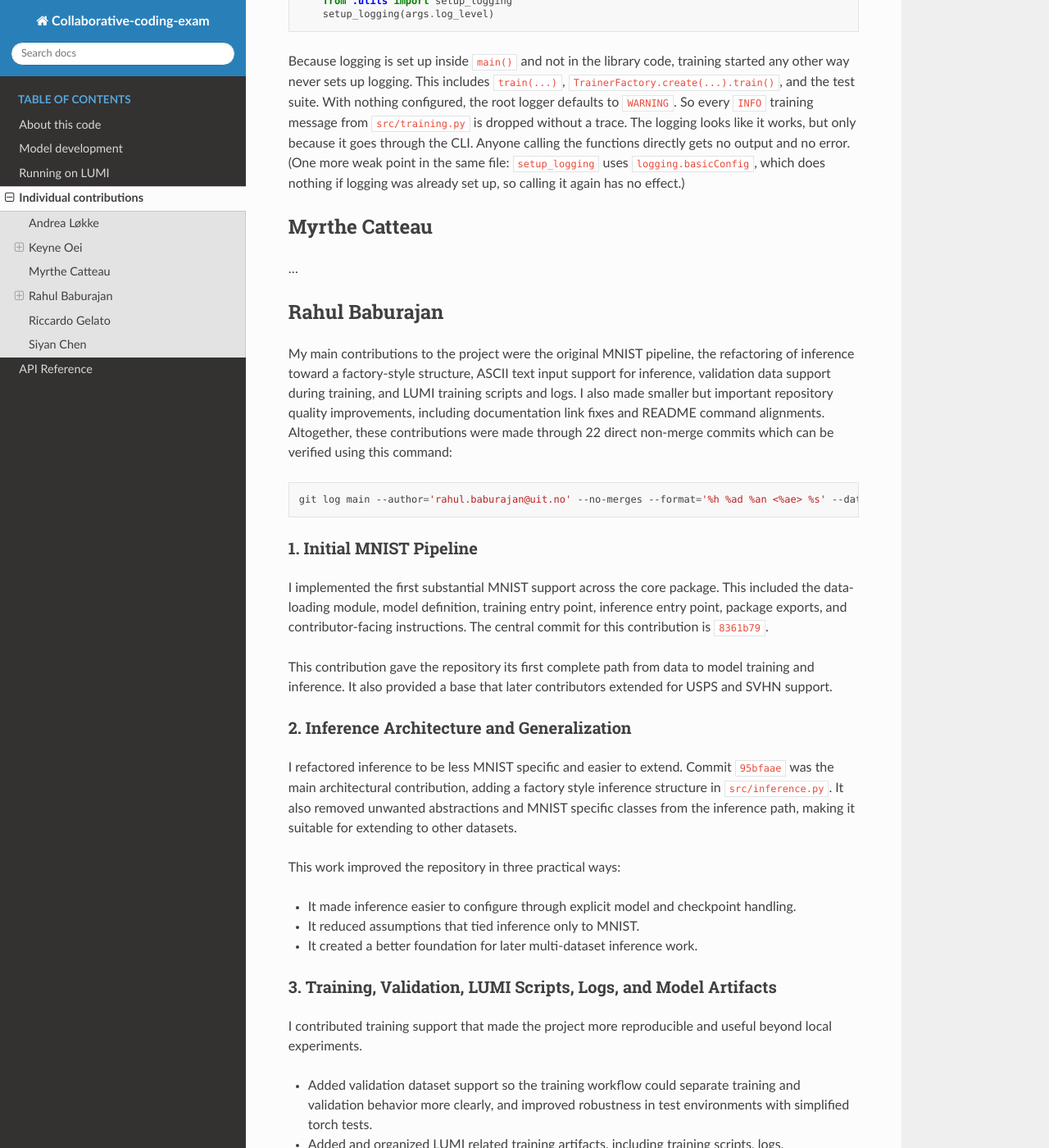
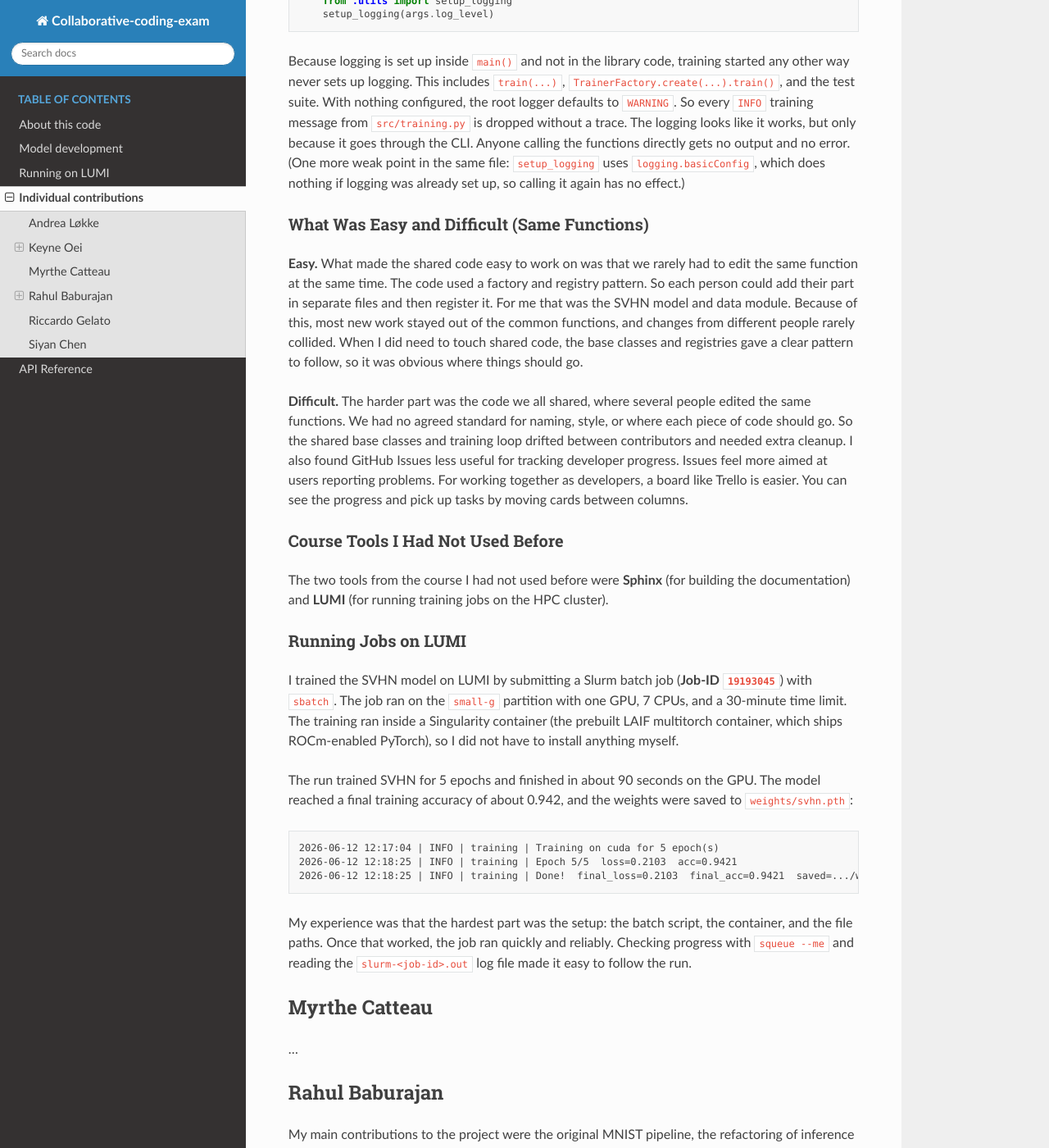
Before and after one commit to FYS-8805-Collaborative-Coding/Collaborative-Coding-Exam, a Sphinx documentation site: the page built from doc/individual.md, in a window 1280 px wide and 1400 px high, scrolled down 3179 px. Shown: the whole window at 82% size. Built offline with Sphinx 7.4.7 and the Read the Docs theme 3.1.0, drawn with Linux system fonts in a browser that asks for light colours.

Commit message:
Add more individual contribution

````diff
--- a/doc/individual.md
+++ b/doc/individual.md
@@ -75,6 +75,29 @@ In `src/training.py`, the log statements live in the library code. `Trainer.trai
 
 Because logging is set up inside `main()` and not in the library code, training started any other way never sets up logging. This includes `train(...)`, `TrainerFactory.create(...).train()`, and the test suite. With nothing configured, the root logger defaults to `WARNING`. So every `INFO` training message from `src/training.py` is dropped without a trace. The logging looks like it works, but only because it goes through the CLI. Anyone calling the functions directly gets no output and no error. (One more weak point in the same file: `setup_logging` uses `logging.basicConfig`, which does nothing if logging was already set up, so calling it again has no effect.)
 
+### What Was Easy and Difficult (Same Functions)
+
+**Easy.** What made the shared code easy to work on was that we rarely had to edit the same function at the same time. The code used a factory and registry pattern. So each person could add their part in separate files and then register it. For me that was the SVHN model and data module. Because of this, most new work stayed out of the common functions, and changes from different people rarely collided. When I did need to touch shared code, the base classes and registries gave a clear pattern to follow, so it was obvious where things should go.
+
+**Difficult.** The harder part was the code we all shared, where several people edited the same functions. We had no agreed standard for naming, style, or where each piece of code should go. So the shared base classes and training loop drifted between contributors and needed extra cleanup. I also found GitHub Issues less useful for tracking developer progress. Issues feel more aimed at users reporting problems. For working together as developers, a board like Trello is easier. You can see the progress and pick up tasks by moving cards between columns.
+
+### Course Tools I Had Not Used Before
+
+The two tools from the course I had not used before were **Sphinx** (for building the documentation) and **LUMI** (for running training jobs on the HPC cluster).
+
+### Running Jobs on LUMI
+
+I trained the SVHN model on LUMI by submitting a Slurm batch job (**Job-ID `19193045`**) with `sbatch`. The job ran on the `small-g` partition with one GPU, 7 CPUs, and a 30-minute time limit. The training ran inside a Singularity container (the prebuilt LAIF multitorch container, which ships ROCm-enabled PyTorch), so I did not have to install anything myself.
+
+The run trained SVHN for 5 epochs and finished in about 90 seconds on the GPU. The model reached a final training accuracy of about 0.942, and the weights were saved to `weights/svhn.pth`:
+
+```
+2026-06-12 12:17:04 | INFO | training | Training on cuda for 5 epoch(s)
+2026-06-12 12:18:25 | INFO | training | Epoch 5/5  loss=0.2103  acc=0.9421
+2026-06-12 12:18:25 | INFO | training | Done!  final_loss=0.2103  final_acc=0.9421  saved=.../weights/svhn.pth
+```
+
+My experience was that the hardest part was the setup: the batch script, the container, and the file paths. Once that worked, the job ran quickly and reliably. Checking progress with `squeue --me` and reading the `slurm-<job-id>.out` log file made it easy to follow the run.
 
 ## Myrthe Catteau
 ...
````
